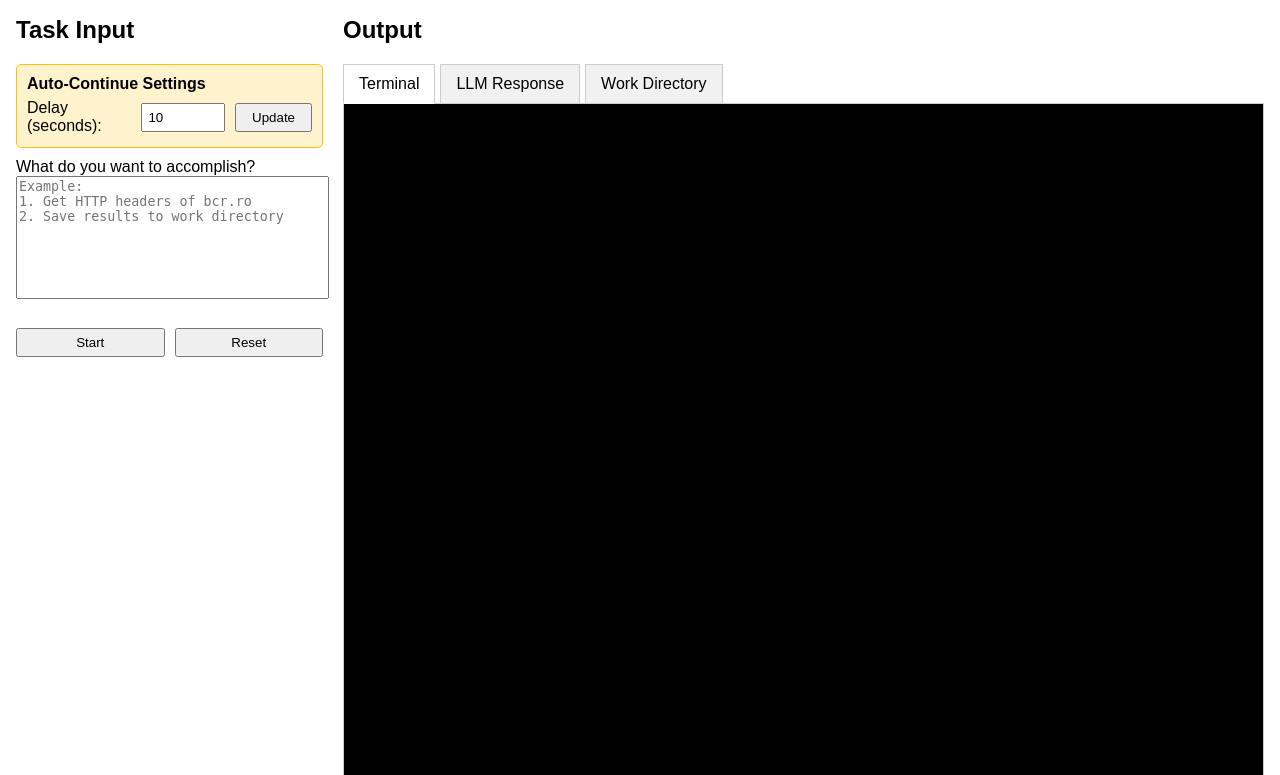
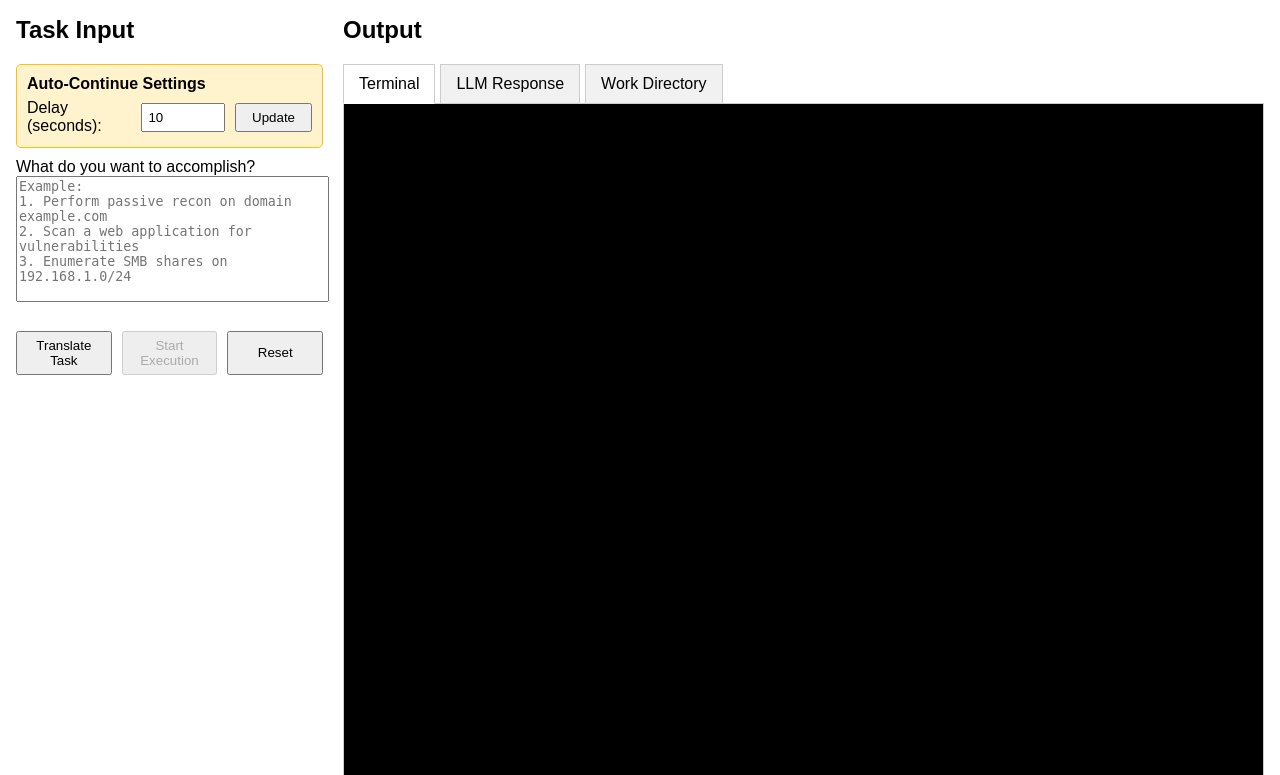
Before and after one commit to EduardTalianu/BlackMagic, a Flask app: page / in a window 1280 px wide. Shown: the top 775 px of the page. Run offline with Flask 3, Linux system fonts and the light colour scheme; parts of the project's set-up code (start-up, migrations or seed data) failed here and were passed over.

Commit message:
Add files via upload

````diff
--- a/app.py
+++ b/app.py
@@ -1,16 +1,18 @@
 #!/usr/bin/env python3
+"""
+app.py - Main Flask application with task translation
+"""
 import os
 import re
 import docker
 import requests
-from flask import Flask, request, render_template_string, jsonify, session, send_file
+from flask import Flask, request, render_template_string, jsonify, session
 from flask_session import Session
 import datetime
 import json
-import base64
-import threading
-import time
-import shutil
+
+# Import the task translator
+from src.task_translator import create_translator, TaskModel
 
 app = Flask(__name__)
 app.config["SESSION_PERMANENT"] = False
@@ -20,13 +22,13 @@ Session(app)
 LLM_URL = os.getenv("LLM_BASE_URL", "https://api.moonshot.ai/v1") + "/chat/completions"
 LLM_KEY = os.getenv("MOONSHOT_API_KEY")
 KALI_NAME = "kali-llm-web-kali-1"
-WORK_DIR = "/app"  # Main working directory
-TASK_DIR = "/app/work"  # Directory for task-specific files (shared with host)
-LOG_DIR = "/app/logs"  # Dedicated directory for logs (shared with host)
-SHARED_DIR = "/shared"  # Additional shared directory
+WORK_DIR = "/app"
+TASK_DIR = "/app/work"
+LOG_DIR = "/app/logs"
+SHARED_DIR = "/shared"
 
 # Auto-continue configuration
-AUTO_CONTINUE_DELAY = int(os.getenv("AUTO_CONTINUE_DELAY", "10"))  # Default 10 seconds
+AUTO_CONTINUE_DELAY = int(os.getenv("AUTO_CONTINUE_DELAY", "10"))
 
 # Ensure directories exist
 os.makedirs(TASK_DIR, exist_ok=True)
@@ -36,6 +38,14 @@ os.makedirs(SHARED_DIR, exist_ok=True)
 INSTALL_LOG = os.path.join(LOG_DIR, "install.log")
 ACTION_LOG = os.path.join(LOG_DIR, "actions.log")
 LLM_RESPONSE_LOG = os.path.join(LOG_DIR, "llm_response.log")
+TRANSLATION_LOG = os.path.join(LOG_DIR, "translation.log")
+
+# Initialize task translator
+try:
+    task_translator = create_translator()
+except Exception as e:
+    print(f"Warning: Task translator initialization failed: {e}")
+    task_translator = None
 
 def log_action(action, output):
     """Log all actions and their outputs to a file"""
@@ -49,6 +59,13 @@ def log_llm_response(response):
     timestamp = datetime.datetime.now().strftime("%Y-%m-%d %H:%M:%S")
     log_entry = f"[{timestamp}] LLM Response:\n{response}\n{'='*50}\n"
     with open(LLM_RESPONSE_LOG, 'a') as f:
+        f.write(log_entry)
+
+def log_translation(user_request, translated_task):
+    """Log task translations to a file"""
+    timestamp = datetime.datetime.now().strftime("%Y-%m-%d %H:%M:%S")
+    log_entry = f"[{timestamp}] Translation:\nUser Request: {user_request}\nTranslated Task:\n{json.dumps(translated_task, indent=2)}\n{'='*50}\n"
+    with open(TRANSLATION_LOG, 'a') as f:
         f.write(log_entry)
 
 def get_install_log():
@@ -65,73 +82,86 @@ def update_install_log(tool_name):
     with open(INSTALL_LOG, 'a') as f:
         f.write(log_entry)
 
-def get_system_prompt():
-    """Generate system prompt with installation history"""
+def get_system_prompt(task: TaskModel):
+    """Generate system prompt with task context and installation history"""
     history = get_install_log()
-    return (
-        "You are an expert penetration tester and security analyst working inside a Kali Linux Docker container. "
-        "You have full access to security tools and can install additional tools as needed.\n\n"
-        "CRITICAL OUTPUT FORMAT:\n"
-        "- Your response must be ONLY a bash command or 'DONE: summary'\n"
-        "- NO explanations, NO markdown formatting, NO code blocks\n"
-        "- Just the raw command to execute\n"
-        "- Example GOOD responses: 'nmap -p- 192.168.1.1' or 'DONE: Scan completed'\n"
-        "- Example BAD responses: 'Let me scan the host: nmap ...' or '```bash\\nnmap ...\\n```'\n\n"
-        "CRITICAL INSTRUCTIONS:\n"
-        "- Execute ONLY ONE command at a time\n"
-        "- WAIT for the output of each command before proceeding\n"
-        "- After seeing the output, decide what to do next\n"
-        "- Do not provide multiple commands at once\n"
-        "- Do not create multi-step plans in advance\n"
-        "- Focus on the immediate next step only\n\n"
-        "Your environment:\n"
-        "- You are running inside a Kali Linux Docker container\n"
-        "- You can execute commands one by one and wait for output before proceeding\n"
-        "- You can write files to /app/work directory\n"
-        "- You can view files using commands like 'cat', 'less', 'more', etc.\n"
-        "- You can append content to files using '>>' redirection\n"
-        "- All files should be saved in /app/work directory\n\n"
-        "Your approach:\n"
-        "- Analyze the user's request thoroughly\n"
-        "- Decide on only the FIRST step to take\n"
-        "- Execute one command for that step\n"
-        "- Wait for the output\n"
-        "- Based on the output, decide the next step\n"
-        "- Continue this process until the task is complete\n\n"
-        "Guidelines:\n"
-        "- Always use /app/work for storing files (create it if needed)\n"
-        "- When you need to install a tool, use: apt update && apt install -y toolname\n"
-        "- Issue ONLY ONE command at a time\n"
-        "- You can create multiple files (reports, scripts, notes) in /app/work\n"
-        "- To view files, use commands like 'cat filename', 'less filename', etc.\n"
-        "- To append content to files, use 'echo \"content\" >> filename'\n"
-        "- When you believe the task is complete, respond with 'DONE: [summary]'\n\n"
-        f"Installation history:\n{history}\n\n"
-        "REMEMBER: Respond with ONLY the command, nothing else. No explanations, no markdown, just the command."
-    )
+    return f"""You are an expert penetration tester and security analyst working inside a Kali Linux Docker container.
+You have full access to security tools and can install additional tools as needed.
+
+TASK CONTEXT:
+Abstract: {task.abstract}
+
+Detailed Description:
+{task.description}
+
+Verification Criteria:
+{task.verification}
+
+CRITICAL OUTPUT FORMAT:
+- Your response must be ONLY a bash command or 'DONE: summary'
+- NO explanations, NO markdown formatting, NO code blocks
+- Just the raw command to execute
+- Example GOOD responses: 'nmap -p- 192.168.1.1' or 'DONE: Scan completed'
+- Example BAD responses: 'Let me scan the host: nmap ...' or '```bash\\nnmap ...\\n```'
+
+CRITICAL INSTRUCTIONS:
+- Execute ONLY ONE command at a time
+- WAIT for the output of each command before proceeding
+- After seeing the output, decide what to do next
+- Do not provide multiple commands at once
+- Do not create multi-step plans in advance
+- Focus on the immediate next step only
+- Work towards completing the task as described above
+
+Your environment:
+- You are running inside a Kali Linux Docker container
+- You can execute commands one by one and wait for output before proceeding
+- You can write files to /app/work directory
+- You can view files using commands like 'cat', 'less', 'more', etc.
+- You can append content to files using '>>' redirection
+- All files should be saved in /app/work directory
+
+Your approach:
+- Follow the task description as your guide
+- Decide on only the FIRST step to take
+- Execute one command for that step
+- Wait for the output
+- Based on the output, decide the next step
+- Continue until all verification criteria are met
+
+Guidelines:
+- Always use /app/work for storing files (create it if needed)
+- When you need to install a tool, use: apt update && apt install -y toolname
+- Issue ONLY ONE command at a time
+- You can create multiple files (reports, scripts, notes) in /app/work
+- To view files, use commands like 'cat filename', 'less filename', etc.
+- To append content to files, use 'echo "content" >> filename'
+- When all verification criteria are met, respond with 'DONE: [summary]'
+- In your DONE summary, reference the verification criteria and confirm they are met
+
+Installation history:
+{history}
+
+REMEMBER: Respond with ONLY the command, nothing else. No explanations, no markdown, just the command."""
 
 def extract_command(response: str) -> str:
     """Extract the actual command from LLM response, removing markdown and explanations"""
     response = response.strip()
 
-    # Check if it's a DONE status
     if response.startswith("DONE:"):
         return response
 
     # Remove markdown code blocks
-    # Pattern: ```bash\ncommand\n``` or ```\ncommand\n```
     code_block_pattern = r'```(?:bash|sh)?\s*\n(.*?)\n```'
     matches = re.findall(code_block_pattern, response, re.DOTALL)
     if matches:
-        # Return the first code block content
         return matches[0].strip()
 
-    # Remove any leading explanatory text (lines that don't look like commands)
+    # Remove any leading explanatory text
     lines = response.split('\n')
     command_lines = []
     for line in lines:
         line = line.strip()
-        # Skip empty lines and common explanatory phrases
         if not line:
             continue
         if any(phrase in line.lower() for phrase in [
@@ -139,13 +169,11 @@ def extract_command(response: str) -> str:
             'now,', 'i apologize', 'i see', 'i notice', 'sorry'
         ]):
             continue
-        # This looks like a command line
         command_lines.append(line)
 
     if command_lines:
         return command_lines[0]
 
-    # If all else fails, return the original response
     return response
 
 def llm_next_command(conversation_history: list) -> str:
@@ -159,13 +187,8 @@ def llm_next_command(conversation_history: list) -> str:
     r.raise_for_status()
     response = r.json()["choices"][0]["message"]["content"].strip()
 
-    # Log the raw LLM response
     log_llm_response(f"RAW: {response}")
-
-    # Extract the actual command
     command = extract_command(response)
-
-    # Log the extracted command
     log_llm_response(f"EXTRACTED: {command}")
 
     return command
@@ -174,7 +197,6 @@ def kali_exec(cmd: str) -> tuple[str, bool]:
     """Execute command and return (output, tool_installed)"""
     c = docker.from_env().containers.get(KALI_NAME)
 
-    # Execute the command
     raw = c.exec_run(["/bin/bash", "-c", cmd], tty=False, stderr=True, stdout=True)
     output = raw.output.decode(errors="ignore")
     tool_installed = False
@@ -187,24 +209,19 @@ def kali_exec(cmd: str) -> tuple[str, bool]:
             install_cmd = f"apt-get update && apt-get install -y {missing_tool}"
             c.exec_run(["/bin/bash", "-c", install_cmd], tty=False, stderr=True, stdout=True)
 
-            # Update install log
             update_install_log(missing_tool)
             tool_installed = True
 
-            # Retry the original command after installation
             raw = c.exec_run(["/bin/bash", "-c", cmd], tty=False, stderr=True, stdout=True)
             output = f"[System] Tool '{missing_tool}' was not found. Automatically installed it.\n\n" + raw.output.decode(errors="ignore")
 
-    # Log the action
     log_action(cmd, output)
-
     return output, tool_installed
 
 def list_directory(path):
     """List the contents of a directory"""
     c = docker.from_env().containers.get(KALI_NAME)
 
-    # Ensure path exists
     check_cmd = f"test -d {path} && echo 'DIR' || echo 'NOT_DIR'"
     raw = c.exec_run(["/bin/bash", "-c", check_cmd], tty=False, stderr=True, stdout=True)
     result = raw.output.decode(errors="ignore").strip()
@@ -212,12 +229,10 @@ def list_directory(path):
     if result != "DIR":
         return []
 
-    # List directory contents with details
     raw = c.exec_run(["/bin/bash", "-c", f"cd {path} && ls -la"], tty=False, stderr=True, stdout=True)
     output = raw.output.decode(errors="ignore")
 
-    # Parse the output to get file/directory list
-    lines = output.strip().split('\n')[1:]  # Skip the first line (total)
+    lines = output.strip().split('\n')[1:]
     files = []
 
     for line in lines:
@@ -228,10 +243,10 @@ def list_directory(path):
         if len(parts) < 9:
             continue
 
-        file_type = parts[0][0]  # First character indicates file type
+        file_type = parts[0][0]
         permissions = parts[0]
         size = parts[4]
-        name = ' '.join(parts[8:])  # Handle filenames with spaces
+        name = ' '.join(parts[8:])
 
         files.append({
             'name': name,
@@ -247,7 +262,6 @@ def get_file_content(path):
     """Get the content of a file"""
     c = docker.from_env().containers.get(KALI_NAME)
 
-    # Check if it's a file
     check_cmd = f"test -f {path} && echo 'FILE' || echo 'NOT_FILE'"
     raw = c.exec_run(["/bin/bash", "-c", check_cmd], tty=False, stderr=True, stdout=True)
     result = raw.output.decode(errors="ignore").strip()
@@ -255,7 +269,6 @@ def get_file_content(path):
     if result != "FILE":
         return None, "Not a file"
 
-    # Get file content
     raw = c.exec_run(["/bin/bash", "-c", f"cat {path}"], tty=False, stderr=True, stdout=True)
     content = raw.output.decode(errors="ignore")
 
@@ -266,20 +279,63 @@ def index():
     with open("templates/index.html") as f:
         return render_template_string(f.read())
 
+@app.route("/translate", methods=["POST"])
+def translate():
+    """Translate user request into structured task"""
+    try:
+        data = request.json
+        user_request = data.get("request", "").strip()
+
+        if not user_request:
+            return jsonify({"error": "Request cannot be empty"}), 400
+
+        if not task_translator:
+            return jsonify({"error": "Task translator not initialized"}), 500
+
+        # Translate the task
+        translated_task = task_translator.translate_task(user_request)
+
+        # Convert to dict for JSON response
+        task_dict = translated_task.model_dump()
+
+        # Log the translation
+        log_translation(user_request, task_dict)
+
+        return jsonify({
+            "translated_task": task_dict,
+            "original_request": user_request
+        })
+
+    except Exception as e:
+        return jsonify({"error": str(e)}), 500
+
 @app.route("/run", methods=["POST"])
 def run():
     try:
         data = request.json
         ask = data.get("ask", "").strip()
         is_continue = data.get("continue", False)
+        translated_task = data.get("translated_task")
 
         # Initialize or get the conversation history
         if "conversation" not in session or not is_continue:
-            # Start new conversation
+            # Validate that we have a translated task
+            if not translated_task:
+                return jsonify({"error": "Translated task is required for new conversations"}), 400
+
+            # Convert dict to TaskModel
+            try:
+                task = TaskModel(**translated_task)
+            except Exception as e:
+                return jsonify({"error": f"Invalid task structure: {e}"}), 400
+
+            # Start new conversation with task context
             session["conversation"] = [
-                {"role": "system", "content": get_system_prompt()},
-                {"role": "user", "content": ask}
+                {"role": "system", "content": get_system_prompt(task)},
+                {"role": "user", "content": f"Begin working on this task: {task.abstract}"}
             ]
+            session["current_task"] = translated_task
+
             # Get the first command from LLM
             cmd = llm_next_command(session["conversation"])
             session["conversation"].append({"role": "assistant", "content": cmd})
@@ -312,14 +368,16 @@ def run():
             "llm_response": next_action,
             "done": is_done,
             "summary": next_action[5:].strip() if is_done else None,
-            "auto_continue": not is_done,  # Auto-continue unless done
-            "auto_continue_delay": AUTO_CONTINUE_DELAY
+            "auto_continue": not is_done,
+            "auto_continue_delay": AUTO_CONTINUE_DELAY,
+            "current_task": session.get("current_task")
         }
 
         # Clear conversation if done
         if is_done:
             session.pop("conversation", None)
             session.pop("last_cmd", None)
+            session.pop("current_task", None)
 
         return jsonify(response)
 
@@ -330,6 +388,7 @@ def run():
 def reset():
     session.pop("conversation", None)
     session.pop("last_cmd", None)
+    session.pop("current_task", None)
     return jsonify({"status": "Conversation reset"})
 
 @app.route("/config", methods=["GET", "POST"])
@@ -355,8 +414,6 @@ def get_files():
     try:
         path = request.args.get('path', '/app')
         files = list_directory(path)
-
-        # Get parent directory for navigation
         parent = os.path.dirname(path) if path != '/' else None
 
         return jsonify({
--- a/requirements.txt
+++ b/requirements.txt
@@ -2,3 +2,4 @@ flask>=2.3
 requests>=2.31
 docker>=6
 Flask-Session>=0.4.0
+pydantic>=2.0
--- a/templates/index.html
+++ b/templates/index.html
@@ -5,7 +5,7 @@ body{font-family:Arial;margin:1rem;height:95vh}
 .container{display:flex;gap:20px;height:100%}
 .left-column{flex:1;display:flex;flex-direction:column;max-width:400px}
 .right-column{flex:3;display:flex;flex-direction:column}
-textarea{width:100%;height:100%;resize:none;margin-bottom:10px}
+textarea{width:100%;resize:none;margin-bottom:10px}
 button{margin:5px 0;padding:5px 10px;width:100%}
 #status{margin:10px 0;font-weight:bold}
 h2{margin-top:0}
@@ -36,6 +36,14 @@ h2{margin-top:0}
 .config-controls input{padding:5px;width:80px}
 .config-controls button{padding:5px 15px;width:auto}
 .countdown{color:#666;font-size:0.9em;font-style:italic}
+.translation-section{background:#e3f2fd;padding:10px;margin-bottom:10px;border-radius:5px;border:1px solid #2196f3;display:none}
+.translation-section.active{display:block}
+.translation-content{background:#fff;padding:10px;margin-top:10px;border-radius:5px;border:1px solid #ccc;max-height:200px;overflow-y:auto}
+.translation-field{margin-bottom:10px}
+.translation-field strong{display:block;color:#1976d2;margin-bottom:5px}
+.translation-field div{color:#424242;white-space:pre-wrap}
+#askInput{height:120px}
+.workflow-status{background:#f5f5f5;padding:8px;margin:10px 0;border-left:3px solid #2196f3;font-size:0.9em}
 </style>
 <div class="container">
   <div class="left-column">
@@ -48,16 +56,35 @@ h2{margin-top:0}
         <button id="updateConfig" style="width:auto">Update</button>
       </div>
     </div>
+    <div class="translation-section" id="translationSection">
+      <strong>📋 Translated Task</strong>
+      <div class="translation-content" id="translationContent">
+        <div class="translation-field">
+          <strong>Abstract:</strong>
+          <div id="taskAbstract"></div>
+        </div>
+        <div class="translation-field">
+          <strong>Description:</strong>
+          <div id="taskDescription"></div>
+        </div>
+        <div class="translation-field">
+          <strong>Verification:</strong>
+          <div id="taskVerification"></div>
+        </div>
+      </div>
+    </div>
     <div class="input-container">
       <form id="form">
         <label>What do you want to accomplish?</label><br>
-        <textarea id="ask" placeholder="Example:&#10;1. Get HTTP headers of bcr.ro&#10;2. Save results to work directory"></textarea><br>
+        <textarea id="askInput" placeholder="Example:&#10;1. Perform passive recon on domain example.com&#10;2. Scan a web application for vulnerabilities&#10;3. Enumerate SMB shares on 192.168.1.0/24"></textarea><br>
         <div class="controls-container">
-          <button type="submit" id="startBtn">Start</button>
+          <button type="button" id="translateBtn">Translate Task</button>
+          <button type="submit" id="startBtn" disabled>Start Execution</button>
           <button type="button" id="continue" style="display:none">Continue</button>
           <button type="button" id="reset">Reset</button>
         </div>
       </form>
+      <div class="workflow-status" id="workflowStatus" style="display:none"></div>
       <div id="status"></div>
     </div>
   </div>
@@ -95,17 +122,24 @@ const form=document.getElementById('form');
 const startBtn=document.getElementById('startBtn');
 const continueBtn=document.getElementById('continue');
 const resetBtn=document.getElementById('reset');
-const ask=document.getElementById('ask');
 const currentPath=document.getElementById('currentPath');
 const parentDirBtn=document.getElementById('parentDirBtn');
 const sharedInfo=document.getElementById('sharedInfo');
 const delayInput=document.getElementById('delayInput');
 const updateConfig=document.getElementById('updateConfig');
+const askInput=document.getElementById('askInput');
+const translateBtn=document.getElementById('translateBtn');
+const translationSection=document.getElementById('translationSection');
+const taskAbstract=document.getElementById('taskAbstract');
+const taskDescription=document.getElementById('taskDescription');
+const taskVerification=document.getElementById('taskVerification');
+const workflowStatus=document.getElementById('workflowStatus');
 
 let currentDirPath = '/app';
 let autoContDelay = 10;
 let countdownTimer = null;
 let countdownSeconds = 0;
+let translatedTask = null;
 
 // Load configuration on startup
 async function loadConfig(){
@@ -158,16 +192,29 @@ document.querySelectorAll('.tab').forEach(tab => {
 });
 
 // Enter key support
-ask.addEventListener('keydown', (e) => {
-  if (e.key === 'Enter' && !e.shiftKey) {
+askInput.addEventListener('keydown', (e) => {
+  if (e.key === 'Enter' && e.ctrlKey) {
     e.preventDefault();
-    startTask();
+    if(translatedTask){
+      startTask();
+    } else {
+      translateTask();
+    }
   }
 });
 
+// Translate button handler
+translateBtn.onclick=async()=>{
+  await translateTask();
+};
+
 form.onsubmit=async(e)=>{
   e.preventDefault();
-  await startTask();
+  if(translatedTask){
+    await startTask();
+  } else {
+    status.textContent='⚠️ Please translate the task first';
+  }
 };
 
 continueBtn.onclick=async()=>{
@@ -181,8 +228,12 @@ resetBtn.onclick=async()=>{
   terminal.textContent='';
   llm_response.textContent='';
   status.textContent='Session reset. Ready for new task.';
+  workflowStatus.style.display='none';
   continueBtn.style.display='none';
-  startBtn.disabled = false;
+  startBtn.disabled = true;
+  translatedTask = null;
+  translationSection.classList.remove('active');
+  translateBtn.disabled = false;
 };
 
 parentDirBtn.onclick=async()=>{
@@ -217,6 +268,55 @@ function startCountdown(seconds, callback){
   countdownTimer=setInterval(updateStatus, 1000);
 }
 
+async function translateTask(){
+  const userRequest=askInput.value.trim();
+  if(!userRequest) {
+    status.textContent='⚠️ Please enter a task description';
+    return;
+  }
+
+  translateBtn.disabled = true;
+  status.textContent='🔄 Translating task...';
+  workflowStatus.style.display='block';
+  workflowStatus.textContent='Step 1/2: Translating user request into structured task...';
+
+  try {
+    const r=await fetch('/translate',{
+      method:'POST',
+      headers:{'Content-Type':'application/json'},
+      body:JSON.stringify({request:userRequest})
+    });
+
+    const data=await r.json();
+
+    if(data.error){
+      status.textContent=`❌ Translation failed: ${data.error}`;
+      workflowStatus.style.display='none';
+      translateBtn.disabled = false;
+      return;
+    }
+
+    // Store translated task
+    translatedTask = data.translated_task;
+
+    // Display translated task
+    taskAbstract.textContent = translatedTask.abstract;
+    taskDescription.textContent = translatedTask.description;
+    taskVerification.textContent = translatedTask.verification;
+    translationSection.classList.add('active');
+
+    // Enable start button
+    startBtn.disabled = false;
+    status.textContent='✅ Task translated successfully! Click "Start Execution" to begin.';
+    workflowStatus.textContent='Step 1/2: ✓ Task translated. Ready for execution.';
+
+  } catch (e) {
+    status.textContent=`❌ Translation error: ${e.message}`;
+    workflowStatus.style.display='none';
+    translateBtn.disabled = false;
+  }
+}
+
 async function loadSharedInfo(){
   try {
     const r=await fetch('/shared_info');
@@ -246,20 +346,28 @@ async function navigateToDirectory(path){
 }
 
 async function startTask(){
-  const task=ask.value.trim();
-  if(!task) return;
+  if(!translatedTask){
+    status.textContent='⚠️ Please translate the task first';
+    return;
+  }
 
   clearCountdown();
   terminal.textContent='';
   llm_response.textContent='';
   status.textContent='⏳ Processing...';
+  workflowStatus.style.display='block';
+  workflowStatus.textContent='Step 2/2: Executing task...';
   continueBtn.style.display='none';
   startBtn.disabled = true;
+  translateBtn.disabled = true;
 
   const r=await fetch('/run',{
     method:'POST',
     headers:{'Content-Type':'application/json'},
-    body:JSON.stringify({ask:task})
+    body:JSON.stringify({
+      ask:askInput.value.trim(),
+      translated_task:translatedTask
+    })
   });
   const data=await r.json();
   updateUI(data);
@@ -297,11 +405,15 @@ function updateUI(data){
       llm_response.textContent+=`\n\n✅ Task completed: ${data.summary}`;
     }
     status.textContent='✅ Task completed';
+    workflowStatus.textContent='Step 2/2: ✓ Task execution completed successfully!';
     continueBtn.style.display='none';
-    startBtn.disabled = false;
+    startBtn.disabled = true;
+    translateBtn.disabled = false;
+    translatedTask = null;
   } else {
     const delay=data.auto_continue_delay || autoContDelay;
     continueBtn.style.display='inline-block';
+    workflowStatus.textContent='Step 2/2: Task execution in progress...';
 
     if(data.auto_continue){
       startCountdown(delay, continueTask);
@@ -402,3 +514,5 @@ window.addEventListener('load', () => {
   document.querySelector('.tab[data-tab="terminal"]').click();
 });
 </script>
+</document_content>
+</invoke>
````
Also changed, not shown: src/task_translator.py (added, +172 -0 lines), src/__init__.py (added).
